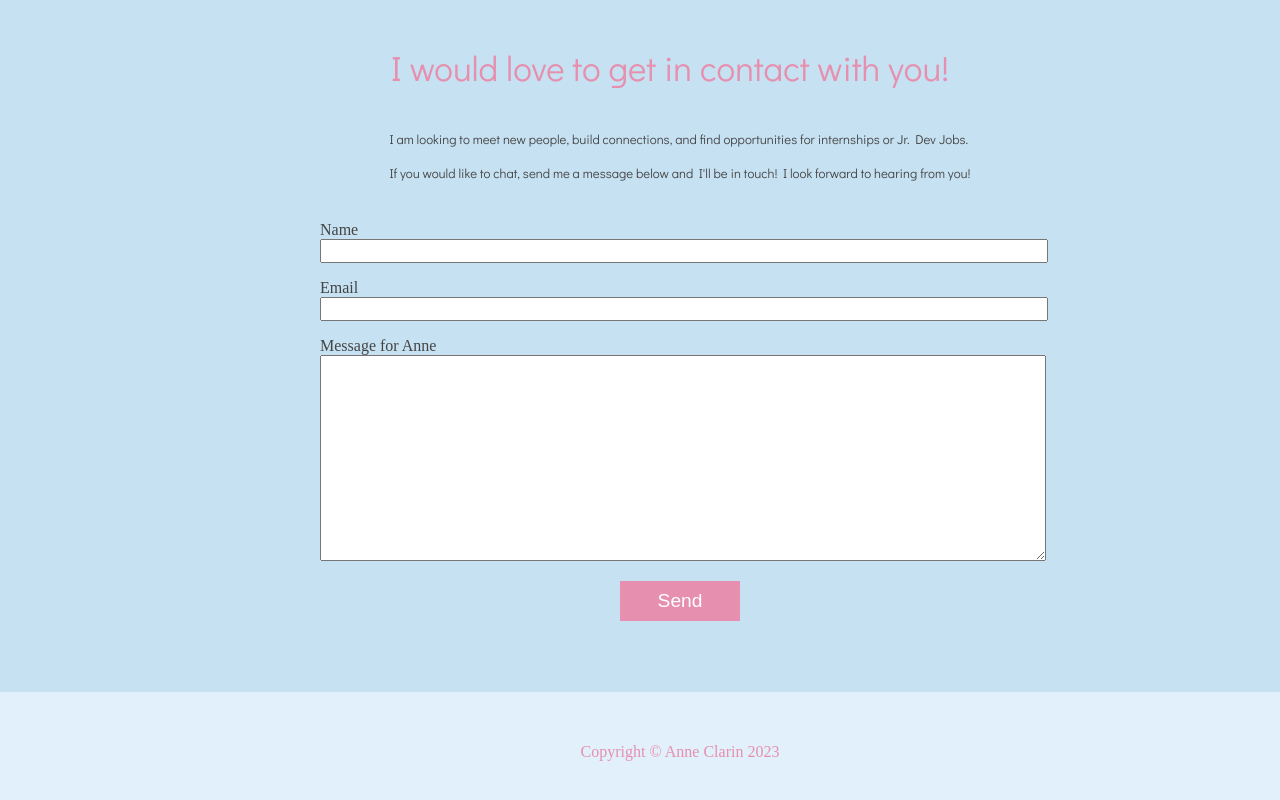
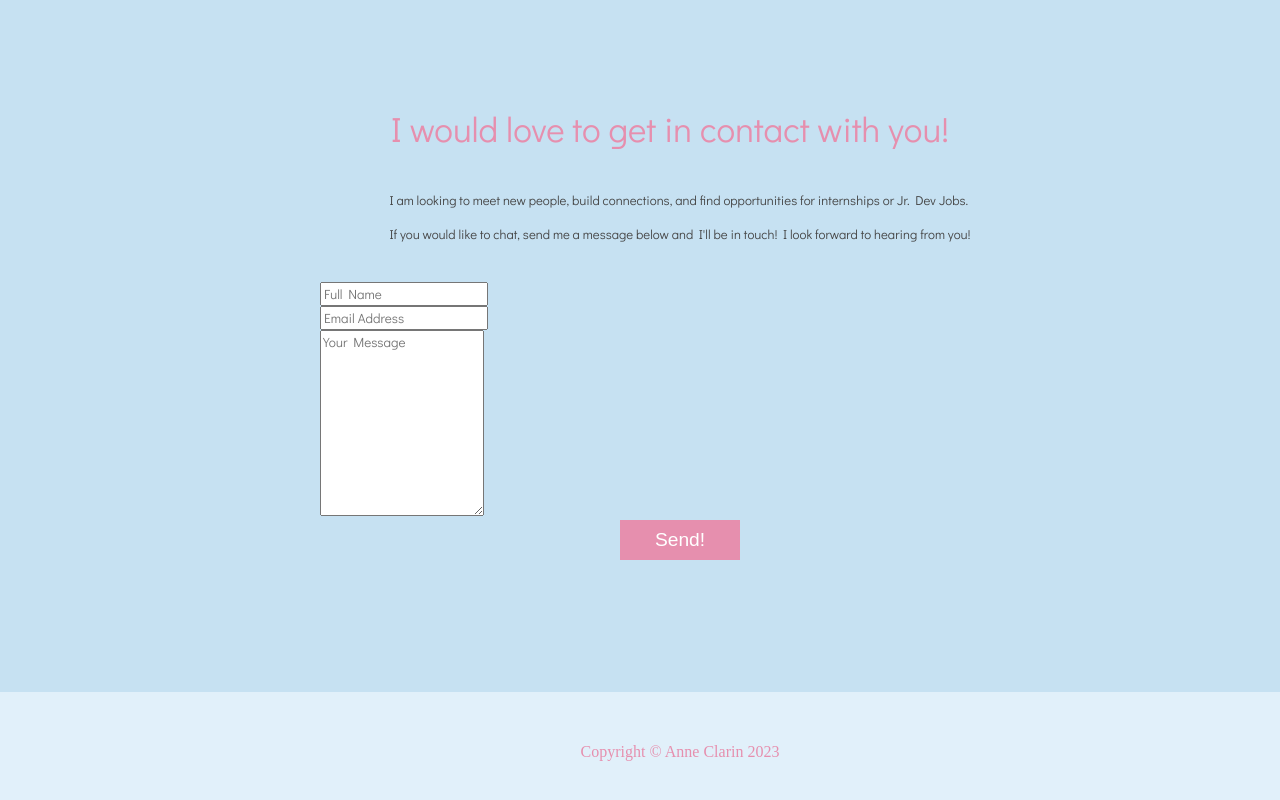
Before and after one commit to anneclarin/portfolio, a React (Create React App) app: page / in a window 1280 px wide. Shown: the part 4788-5588 px from the top of the page. Built offline with nearby package versions, Linux system fonts and the light colour scheme.

Commit message:
trying to fix form

```diff
--- a/src/components/Contact/Contact.js
+++ b/src/components/Contact/Contact.js
@@ -9,18 +9,21 @@
             find opportunities for internships or Jr. Dev Jobs. <br/> <br/>
             If you would like to chat, send me a message below and I'll be in
             touch! I look forward to hearing from you!</p>
-        <form action="https://formsubmit.co/amtclarin@gmail.com" method="POST">
-          <div className='contact-info'>
-            <label>Name</label>
-            <input type='text' name='name' required />
-            <label>Email</label>
-            <input type='email' name='email' required />
+        <form target="_blank" action="https://formsubmit.co/amtclarin@gmail.com" method="POST">
+          <div class="form-group">
+            <div class="form-row">
+              <div class="col">
+                <input type="text" name="name" class="form-control" placeholder="Full Name" required />
+              </div>
+              <div class="col">
+                <input type="email" name="email" class="form-control" placeholder="Email Address" required />
+              </div>
+            </div>
           </div>
-          <div className='message'>
-            <label>Message for Anne</label>
-            <textarea name='message' required/>
+          <div class="form-group">
+            <textarea placeholder="Your Message" class="form-control" name="message" rows="10" required></textarea>
           </div>
-          <button type='submit'>Send</button>
+          <button type="submit" class="btn btn-lg btn-dark btn-block">Send!</button>
         </form>
       </div>
     </section>
```
